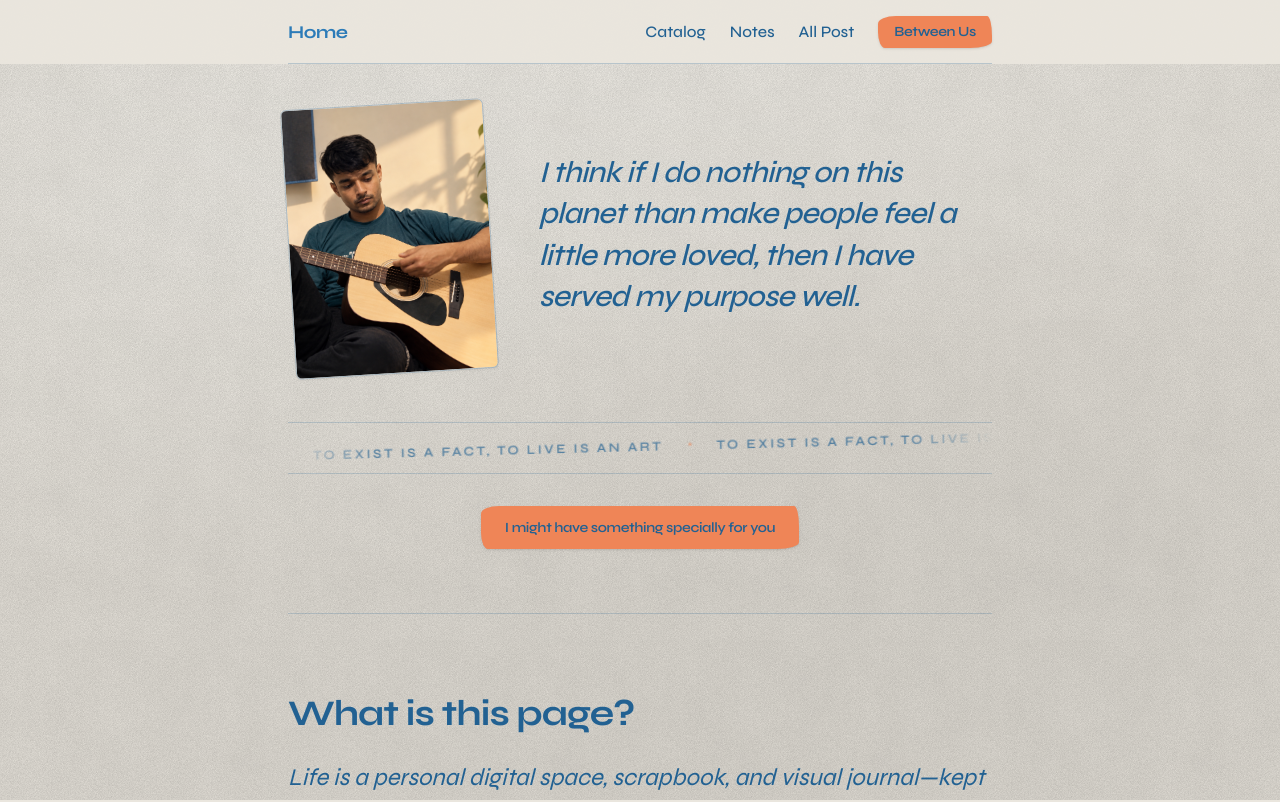
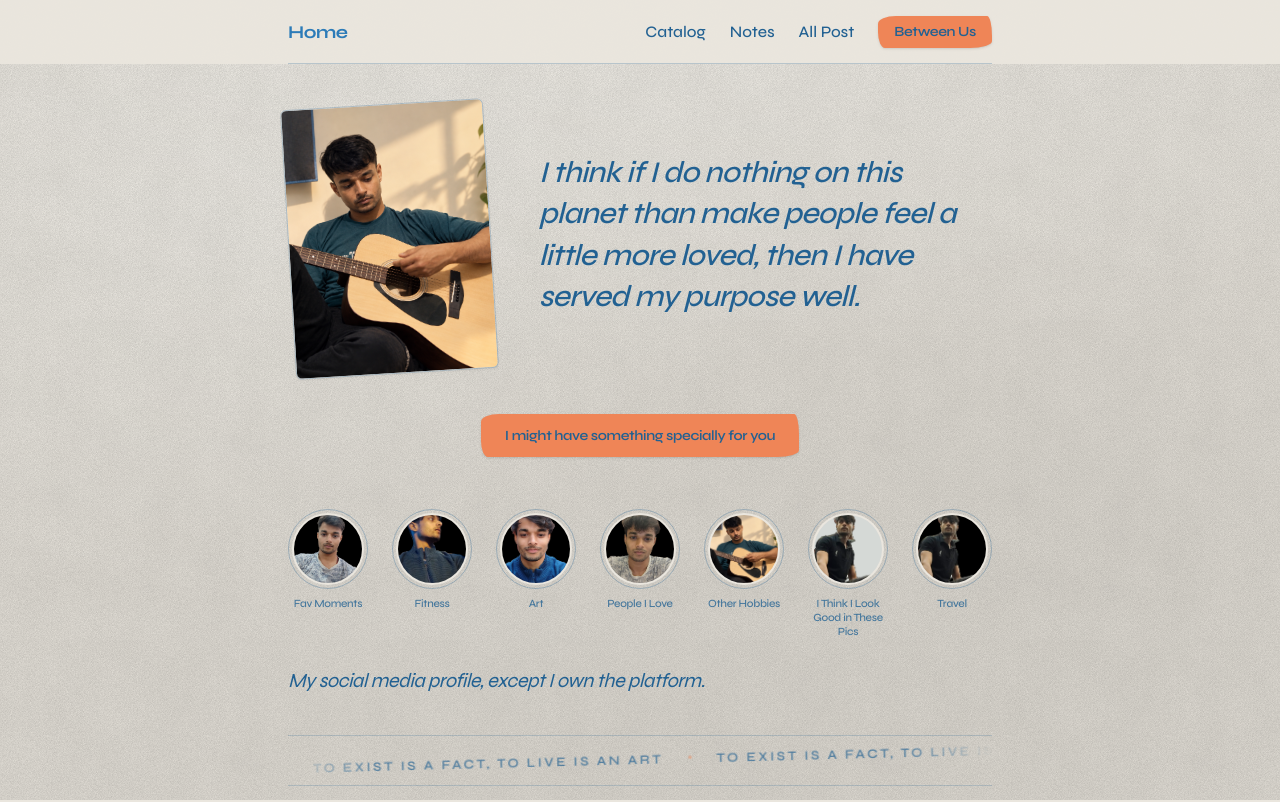
Before and after one commit to vaibhv19/life, a Next.js app: page / in a window 1280 px wide. Shown: the top 802 px of the page. Built offline with nearby package versions, Linux system fonts and the light colour scheme.

Commit message:
feat(home): add Instagram Highlights catalog navigation and position marquee below highlights

```diff
--- a/src/app/globals.css
+++ b/src/app/globals.css
@@ -169,6 +169,16 @@ html, body {
   }
 }
 
+/* Hide scrollbar utility for clean horizontal scroll strips */
+.no-scrollbar::-webkit-scrollbar {
+  display: none;
+}
+
+.no-scrollbar {
+  -ms-overflow-style: none;
+  scrollbar-width: none;
+}
+
 /* Subtle Typewriter Blinking Cursor */
 @keyframes typewriterBlink {
   0%, 100% {
--- a/src/app/page.tsx
+++ b/src/app/page.tsx
@@ -7,6 +7,7 @@ import { HeroArchive } from '@/components/HeroArchive';
 import { EditorialMarquee } from '@/components/EditorialMarquee';
 import { WhatIsThisPage } from '@/components/WhatIsThisPage';
 import { WhyIMadeThisPage } from '@/components/WhyIMadeThisPage';
+import { CatalogHighlights } from '@/components/CatalogHighlights';
 import { EditorialPageNav } from '@/components/EditorialPageNav';
 import { Footer } from '@/components/Footer';
 
@@ -21,11 +22,8 @@ export default function LifePage() {
         {/* Hero composition: portrait & quote */}
         <HeroArchive />
 
-        {/* Editorial continuous marquee */}
-        <EditorialMarquee />
-
-        {/* Between Us CTA Button positioned as the final element of the hero section */}
-        <div className="content-container flex justify-center text-center mb-10 sm:mb-12 md:mb-16 select-none">
+        {/* Between Us CTA Button positioned after portrait and quote */}
+        <div className="content-container flex justify-center text-center mt-2 sm:mt-4 mb-8 sm:mb-10 md:mb-12 select-none">
           <Link
             href="/between-us"
             className="btn-palette-b cursor-pointer focus:outline-none px-5 sm:px-6 py-2.5 sm:py-3 text-xs sm:text-sm font-semibold tracking-tight hover:scale-[1.02] active:scale-[0.98] shadow-sm select-none inline-block leading-snug"
@@ -38,24 +36,30 @@ export default function LifePage() {
           </Link>
         </div>
 
-        {/* 03. Section 1: What Is This Page? */}
+        {/* 03. Catalog Highlights (Hero area Highlights row) */}
+        <CatalogHighlights />
+
+        {/* 04. Editorial Continuous Marquee (To exist is a fact, to live is an art) */}
+        <EditorialMarquee className="w-full mt-1 sm:mt-2 md:mt-3 mb-12 sm:mb-16 md:mb-20 select-none" />
+
+        {/* 05. Section 1: What Is This Page? */}
         <WhatIsThisPage />
 
-        {/* 04. Section 2: Why I Made This Page */}
+        {/* 06. Section 2: Why I Made This Page */}
         <WhyIMadeThisPage />
 
-        {/* 05. Second Editorial Continuous Marquee */}
+        {/* 07. Second Editorial Continuous Marquee */}
         <EditorialMarquee
           phrase="I haven't met all of me yet"
           className="w-full mt-2 sm:mt-4 md:mt-6 mb-12 sm:mb-16 md:mb-20 select-none"
           ariaLabel="Editorial Motto: Be the love you never received"
         />
 
-        {/* 06. Editorial Page Navigation Section */}
+        {/* 08. Editorial Page Navigation Section (Notes, All Post, Extraa) */}
         <EditorialPageNav />
       </main>
 
-      {/* 07. Global Minimal Footer */}
+      {/* 09. Global Minimal Footer */}
       <Footer />
     </div>
   );
--- /dev/null
+++ b/src/components/CatalogHighlights.tsx
@@ -0,0 +1,72 @@
+'use client';
+
+import React from 'react';
+import Link from 'next/link';
+import { CATALOG_COLLECTIONS } from '@/data/catalog';
+
+const THUMBNAIL_MAP: Record<string, string> = {
+  'fav-moments': '/archive/2026-09-28-01.jpeg',
+  'fitness': '/archive/2026-09-28-02.jpeg',
+  'art': '/archive/2026-09-28-03.jpeg',
+  'people-i-love': '/archive/2026-09-28-04.jpeg',
+  'other-hobbies': '/archive/Warm Acoustic Guitar Portrait.png',
+  'i-think-i-look-good-in-these-pics': '/cutout.png',
+  'travel': '/archive/2026-09-28-05.jpeg',
+};
+
+export const CatalogHighlights: React.FC = () => {
+  return (
+    <section aria-label="Catalog Highlights" className="w-full pb-5 sm:pb-6 md:pb-7 select-none">
+      <div className="content-container">
+        {/* 1. Instagram Highlights Row */}
+        <div className="w-full overflow-x-auto no-scrollbar scroll-smooth py-1 -mx-2 px-2 sm:mx-0 sm:px-0">
+          <div className="flex items-start gap-4 sm:gap-5 md:gap-6 min-w-max sm:min-w-0 sm:justify-between">
+            {CATALOG_COLLECTIONS.map((category) => {
+              const thumbnailSrc = THUMBNAIL_MAP[category.id] || '/cutout.png';
+
+              return (
+                <Link
+                  key={category.id}
+                  href={`/catalog/${category.id}`}
+                  className="group flex flex-col items-center flex-shrink-0 cursor-pointer focus:outline-none"
+                  title={`Open ${category.title} collection`}
+                >
+                  {/* Outer Ring with Hover Reaction */}
+                  <div className="p-[3px] rounded-full border border-[#226192]/30 group-hover:border-[#EF8557] group-hover:scale-105 transition-all duration-300 ease-out">
+                    {/* Ring Gap */}
+                    <div className="p-[2px] rounded-full bg-[#EAE6DE]">
+                      {/* Circular Image Container */}
+                      <div className="w-14 h-14 sm:w-16 sm:h-16 md:w-[68px] md:h-[68px] rounded-full overflow-hidden bg-[#226192]/10 relative">
+                        <img
+                          src={thumbnailSrc}
+                          alt={category.title}
+                          className="w-full h-full object-cover object-center group-hover:scale-110 transition-transform duration-500 ease-out"
+                          loading="lazy"
+                        />
+                      </div>
+                    </div>
+                  </div>
+
+                  {/* Category Title Label */}
+                  <span
+                    className="text-[10px] sm:text-[11px] font-medium text-[#226192]/80 group-hover:text-[#EF8557] tracking-tight text-center max-w-[70px] sm:max-w-[78px] transition-colors mt-2 leading-tight line-clamp-2 min-h-[26px] sm:min-h-[28px] flex items-start justify-center"
+                    title={category.title}
+                  >
+                    {category.title}
+                  </span>
+                </Link>
+              );
+            })}
+          </div>
+        </div>
+
+        {/* 2. Understated Editorial Statement below highlights */}
+        <div className="mt-4 sm:mt-6">
+          <p className="font-editorial-italic text-base sm:text-lg md:text-xl text-[#226192] tracking-tight">
+            My social media profile, except I own the platform.
+          </p>
+        </div>
+      </div>
+    </section>
+  );
+};
--- a/src/components/EditorialPageNav.tsx
+++ b/src/components/EditorialPageNav.tsx
@@ -10,11 +10,6 @@ interface NavItem {
 }
 
 const NAV_ITEMS: NavItem[] = [
-  {
-    title: 'CATALOG',
-    subtitle: 'A collection of things worth keeping.',
-    href: '/catalog',
-  },
   {
     title: 'NOTES',
     subtitle: "Small thoughts, observations, and things I don't want to forget.",
--- a/src/components/WhatIsThisPage.tsx
+++ b/src/components/WhatIsThisPage.tsx
@@ -21,10 +21,7 @@ export const WhatIsThisPage: React.FC = () => {
   return (
     <section ref={sectionRef} aria-label="What is this page" className="w-full select-none">
       <div className="content-container">
-        {/* Middle-column border strictly within container */}
-        <div className="content-divider" />
-
-        <div className="py-12 sm:py-16 md:py-20">
+        <div className="pt-2 sm:pt-4 md:pt-6 pb-12 sm:pb-16 md:pb-20">
           {/* Section Title (Types First) */}
           <TypewriterSpan
             as="h2"
```
